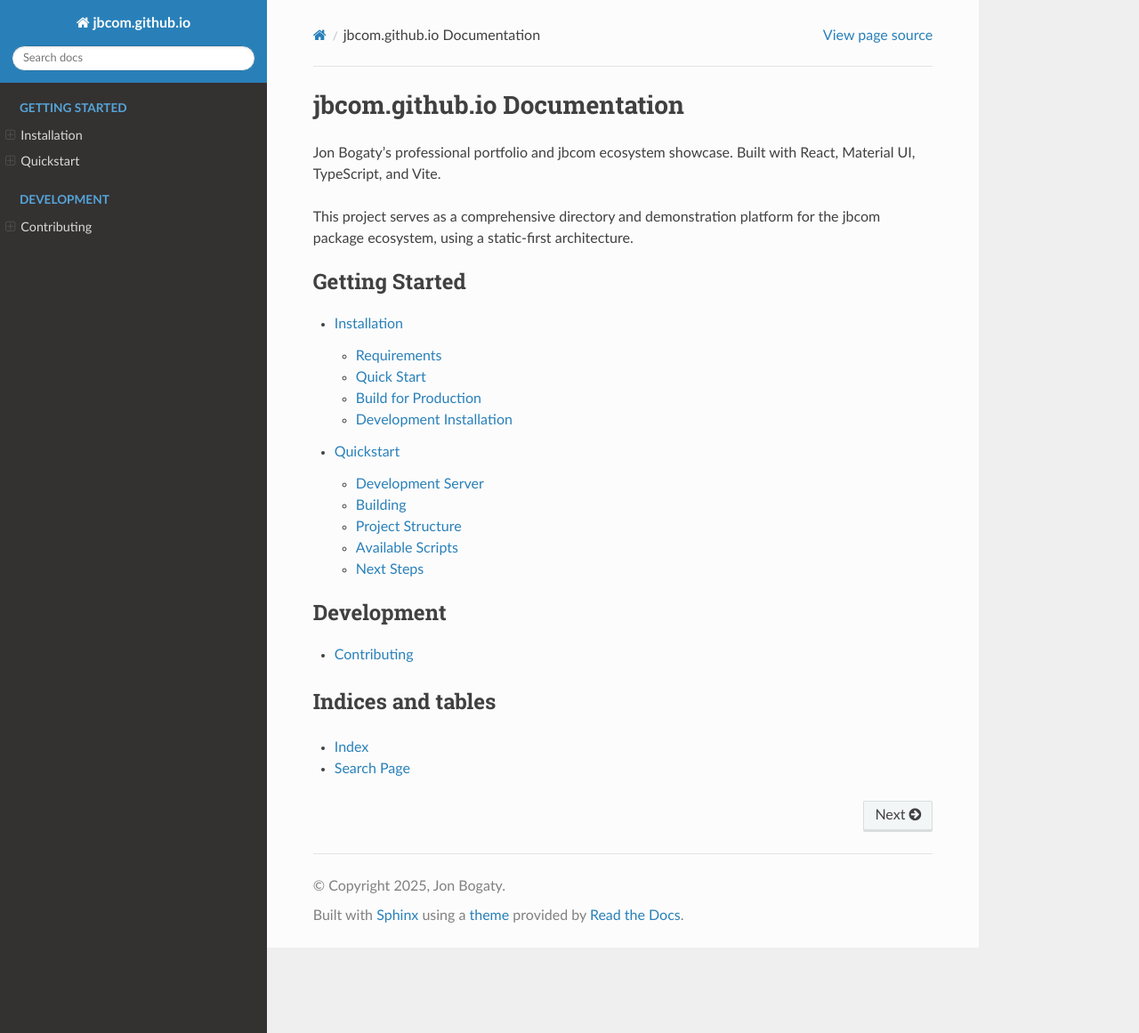
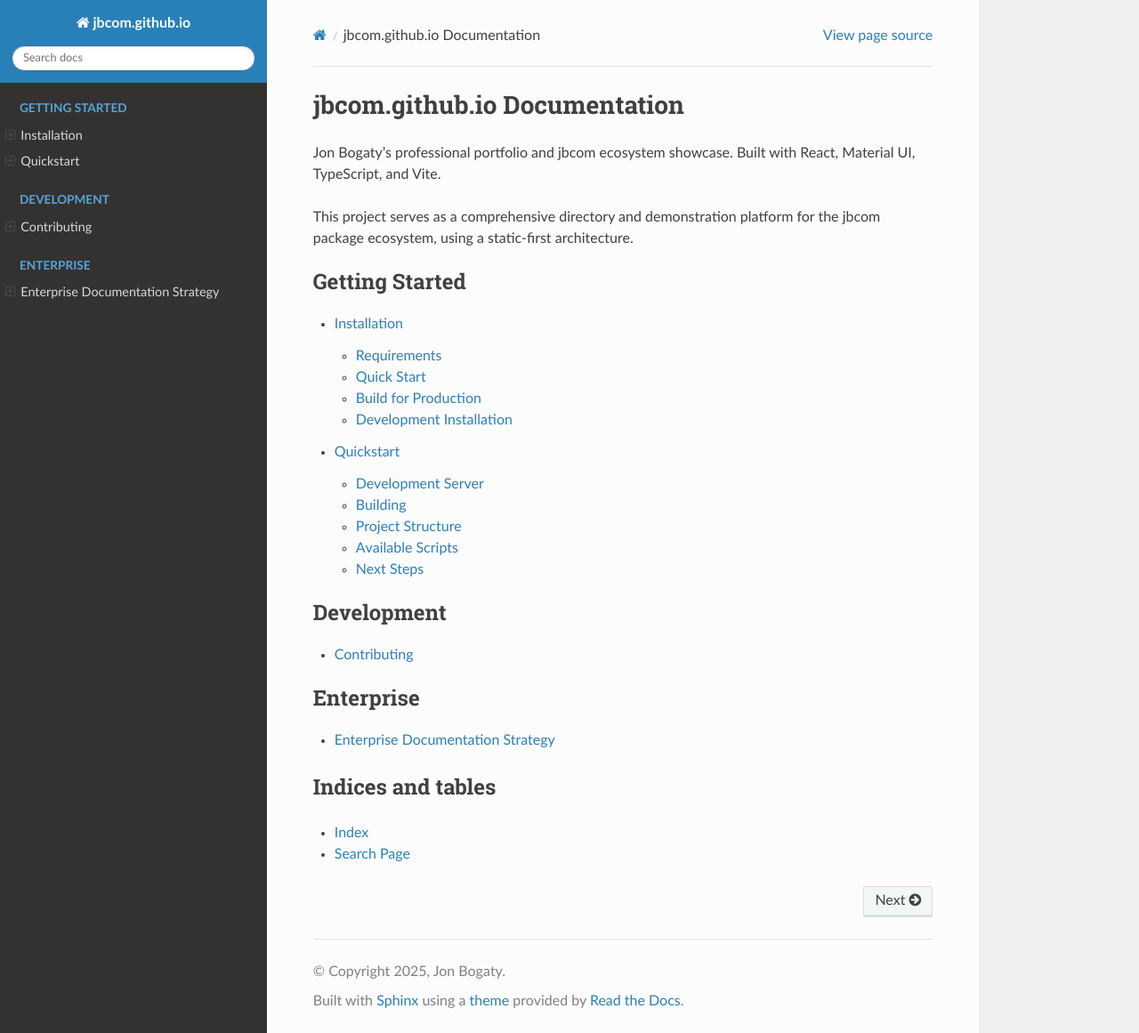
Before and after one commit to jbcom/jbcom.github.io, a Sphinx documentation site: the page built from docs/index.rst, in a window 1280 px wide and 1161 px high. Shown: the whole window at 89% size. Built offline with Sphinx 7.4.7 and the Read the Docs theme 3.1.0, drawn with Linux system fonts in a browser that asks for light colours.

Commit message:
Checkpoint before follow-up message
Co-authored-by: jon <jon@jonbogaty.com>

```diff
--- a/docs/index.rst
+++ b/docs/index.rst
@@ -25,6 +25,12 @@ for the jbcom package ecosystem, using a static-first architecture.
    development/contributing
 
 
+.. toctree::
+   :maxdepth: 1
+   :caption: Enterprise
+
+   ENTERPRISE
+
 Indices and tables
 ==================
 
```
Also changed, not shown: enterprise-branding/README.md (added).
